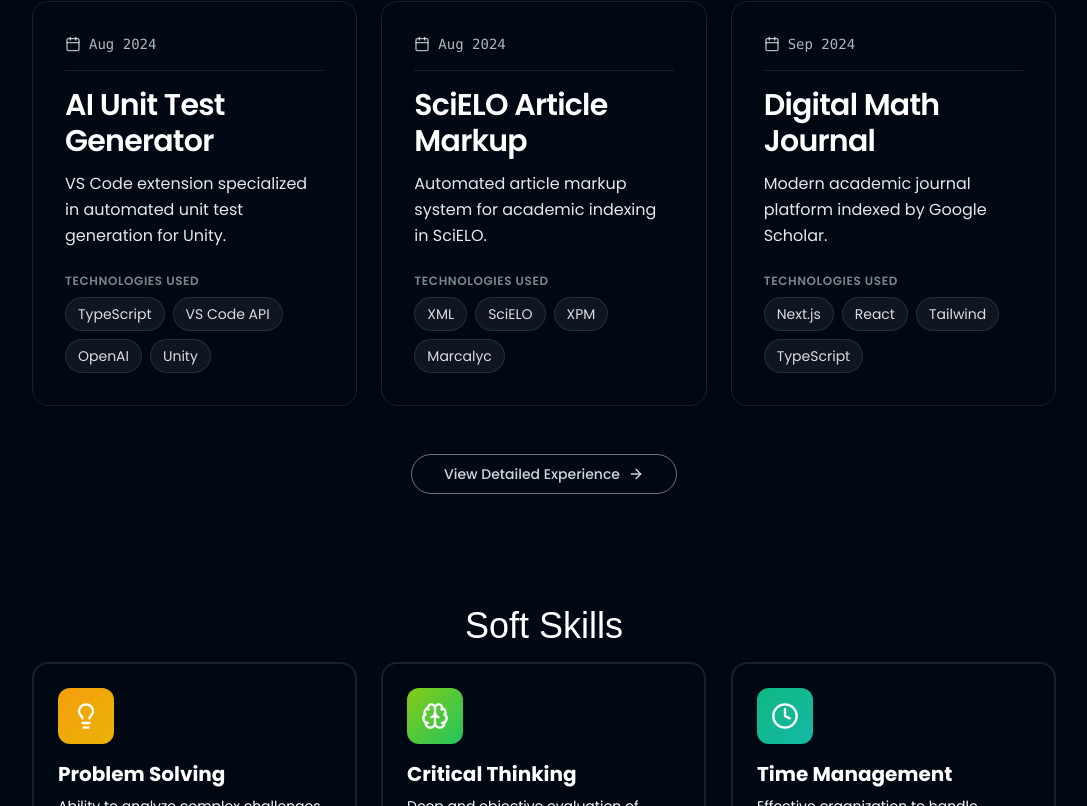
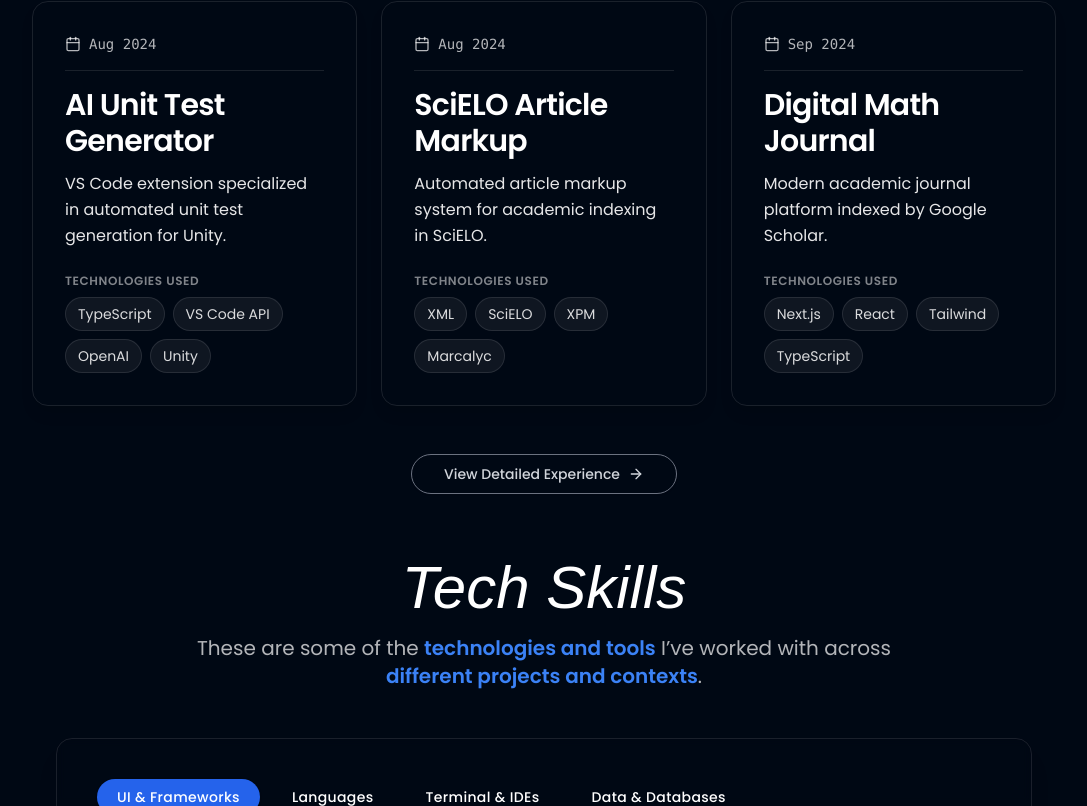
Before and after one commit to JosueMatamoros/Porfolio, a Next.js app: page / in a window 1280 px wide. Shown: the part 1994-2800 px from the top of the page, without its empty margins (96-1183 px from the left). Built offline with nearby package versions, Linux system fonts and the light colour scheme; a web font is replaced by a local one.

Commit message:
feat: tech skills finished

```diff
--- a/package.json
+++ b/package.json
@@ -11,6 +11,7 @@
   "dependencies": {
     "@radix-ui/react-avatar": "^1.1.10",
     "@radix-ui/react-slot": "^1.2.3",
+    "@radix-ui/react-tabs": "^1.1.13",
     "class-variance-authority": "^0.7.1",
     "clsx": "^2.1.1",
     "framer-motion": "^12.23.24",
@@ -18,6 +19,7 @@
     "next": "14.2.32",
     "react": "^18",
     "react-dom": "^18",
+    "react-icons": "^5.5.0",
     "tailwind-merge": "^3.3.1",
     "tailwindcss-animate": "^1.0.7"
   },
--- a/src/app/page.js
+++ b/src/app/page.js
@@ -1,7 +1,7 @@
-import HeaderComponent from "@/components/layout/HeaderComponent";
 import HeroSection from "@/components/sections/home/HeroSection";
 import ProjectsSection from "@/components/sections/ProjectsSection";
 import ExperiencePreviewSection from "@/components/sections/home/ExperiencePreviewSection";
+import TechSkills from "@/components/sections/TechSkills";
 import SoftSkillsSection from "@/components/sections/SoftSkillsSection";
 
 export default function Home() {
@@ -14,6 +14,7 @@ export default function Home() {
       <div className=" max-w-5xl">
       <ProjectsSection />
       <ExperiencePreviewSection/>
+      <TechSkills/>
       <SoftSkillsSection/>
       </div>
     </div>
--- /dev/null
+++ b/src/components/sections/TechSkills.jsx
@@ -0,0 +1,242 @@
+"use client";
+
+import { useState } from "react";
+import { motion, AnimatePresence } from "framer-motion";
+import { Card } from "@/components/ui/card";
+import { Tabs, TabsList, TabsTrigger, TabsContent } from "@/components/ui/tabs";
+import {
+  SiPython,
+  SiJavascript,
+  SiTypescript,
+  SiGo,
+  SiRust,
+  SiC,
+  SiCplusplus,
+  SiHtml5,
+  SiCss3,
+  SiTailwindcss,
+  SiReact,
+  SiVuedotjs,
+  SiAngular,
+  SiVite,
+  SiNextdotjs,
+  SiR,
+  SiOverleaf,
+  SiMarkdown,
+  SiMysql,
+  SiPostgresql,
+  SiGit,
+  SiGithub,
+  SiNodedotjs,
+  SiUnity,
+  SiWarp,
+  SiIntellijidea,
+  SiDatagrip
+} from "react-icons/si";
+
+import { FaJava } from "react-icons/fa6";
+import { VscVscode } from "react-icons/vsc";
+
+const techGroups = [
+  {
+    title: "UI & Frameworks",
+    subcategories: [
+      {
+        subtitle: "Styling",
+        techs: [
+          { name: "HTML", icon: SiHtml5 },
+          { name: "CSS", icon: SiCss3 },
+          { name: "Tailwind", icon: SiTailwindcss },
+        ],
+      },
+      {
+        subtitle: "Frameworks",
+        techs: [
+          { name: "React", icon: SiReact },
+          { name: "Vue", icon: SiVuedotjs },
+          { name: "Angular", icon: SiAngular },
+        ],
+      },
+      {
+        subtitle: "Build Tools",
+        techs: [
+          { name: "Vite", icon: SiVite },
+          { name: "Next.js", icon: SiNextdotjs },
+        ],
+      },
+    ],
+  },
+  {
+    title: "Languages",
+    subcategories: [
+      {
+        subtitle: "Proficient",
+        techs: [
+          { name: "Python", icon: SiPython },
+          { name: "Java", icon: FaJava },
+          { name: "JavaScript", icon: SiJavascript },
+          { name: "TypeScript", icon: SiTypescript },
+        ],
+      },
+      {
+        subtitle: "Experienced",
+        techs: [
+          { name: "Go", icon: SiGo },
+          { name: "Rust", icon: SiRust },
+          { name: "C", icon: SiC },
+          { name: "C++", icon: SiCplusplus },
+        ],
+      },
+    ],
+  },
+  {
+    title: "Terminal & IDEs",
+    subcategories: [
+      {
+        subtitle: "Terminal & Version Control",
+        techs: [
+          { name: "Git", icon: SiGit },
+          { name: "GitHub", icon: SiGithub },
+          { name: "Node.js", icon: SiNodedotjs },
+          { name: "Warp", icon: SiWarp },
+        ],
+      },
+      {
+        subtitle: "IDEs & Tools",
+        techs: [
+          { name: "VS Code", icon: VscVscode },
+          { name: "IntelliJ", icon: SiIntellijidea },
+          { name: "DataGrip", icon: SiDatagrip },
+          { name: "Unity", icon: SiUnity },
+        ],
+      },
+    ],
+  },
+  {
+    title: "Data & Databases",
+    subcategories: [
+      {
+        subtitle: "Documentation",
+        techs: [
+          { name: "R", icon: SiR },
+          { name: "LaTeX", icon: SiOverleaf },
+          { name: "Markdown", icon: SiMarkdown },
+        ],
+      },
+      {
+        subtitle: "Databases",
+        techs: [
+          { name: "MySQL", icon: SiMysql },
+          { name: "PostgreSQL", icon: SiPostgresql },
+        ],
+      },
+    ],
+  },
+];
+
+export default function TechSkills() {
+  const [hovered, setHovered] = useState(null);
+  const [activeTab, setActiveTab] = useState(techGroups[0].title);
+
+  return (
+    <section className="px-6 max-w-7xl mx-auto">
+      <div className="mb-12 text-center">
+        <h2 className="mb-4 font-title text-4xl italic text-white md:text-5xl lg:text-6xl">
+          Tech Skills
+        </h2>
+        <p className="mx-auto max-w-3xl text-lg leading-relaxed text-white/70 md:text-xl">
+          These are some of the{" "}
+          <span className="font-semibold text-secondary">
+            technologies and tools
+          </span>{" "}
+          I’ve worked with across{" "}
+          <span className="font-semibold text-secondary">
+            different projects and contexts
+          </span>
+          .
+        </p>
+      </div>
+
+      <Card className="bg-card/90 border border-white/10 shadow-xl overflow-hidden backdrop-blur-sm rounded-2xl m-4 lg:m-0 p-8 md:p-10 transition-all duration-500 hover:scale-[1.01] hover:shadow-2xl">
+        <Tabs
+          defaultValue={activeTab}
+          onValueChange={setActiveTab}
+          className="w-full"
+        >
+          <TabsList className="mb-6 flex flex-wrap justify-start gap-3 bg-transparent p-0">
+            {techGroups.map((group) => (
+              <TabsTrigger
+                key={group.title}
+                value={group.title}
+                className={`rounded-full px-5 py-2 text-sm font-medium tracking-wide transition-all
+                ${
+                  activeTab === group.title
+                    ? "bg-primary text-white shadow-md"
+                    : "text-foreground hover:text-primary"
+                }`}
+              >
+                {group.title}
+              </TabsTrigger>
+            ))}
+          </TabsList>
+
+          {techGroups.map((group) => (
+            <TabsContent key={group.title} value={group.title}>
+              <AnimatePresence mode="wait">
+                {activeTab === group.title && (
+                  <div
+                    className="space-y-8"
+                  >
+                    <div className="flex flex-col lg:flex-row justify-between">
+                      {group.subcategories.map((subcategory, idx) => (
+                        <div key={idx} className="flex-1 min-w-[250px]">
+                          {subcategory.subtitle && (
+                            <h5 className="text-xs font-semibold text-muted-foreground mb-3 tracking-wider uppercase">
+                              {subcategory.subtitle}
+                            </h5>
+                          )}
+                          <div className="flex flex-wrap gap-4">
+                            {subcategory.techs.map((tech) => {
+                              const Icon = tech.icon || SiReact;
+                              return (
+                                <div
+                                  key={tech.name}
+                                  className="relative group cursor-pointer"
+                                  onMouseEnter={() => setHovered(tech.name)}
+                                  onMouseLeave={() => setHovered(null)}
+                                >
+                                  <div
+                                    className={`relative overflow-hidden rounded-xl border-2 border-blue-500/30 hover:border-primary
+                                    bg-background/80 backdrop-blur w-20 h-20 flex items-center justify-center
+                                    transition-all duration-300 hover:scale-110 shadow-sm`}
+                                  >
+                                    <Icon size={36} className="relative z-10" />
+                                    <div
+                                      className={`absolute bottom-0 left-0 right-0 h-0 group-hover:h-4
+                                      bg-primary transition-all duration-300 ease-in-out rounded-b-lg`}
+                                    />
+                                  </div>
+                                  <div
+                                    className={`absolute inset-x-0 bottom-0 text-[12px] font-semibold text-center
+                                    text-white opacity-0 group-hover:opacity-100 group-hover:translate-y-1
+                                    transition-all duration-300 pointer-events-none`}
+                                  >
+                                    {tech.name}
+                                  </div>
+                                </div>
+                              );
+                            })}
+                          </div>
+                        </div>
+                      ))}
+                    </div>
+                  </div>
+                )}
+              </AnimatePresence>
+            </TabsContent>
+          ))}
+        </Tabs>
+      </Card>
+    </section>
+  );
+}
--- /dev/null
+++ b/src/components/ui/tabs.jsx
@@ -0,0 +1,43 @@
+"use client"
+
+import * as React from "react"
+import * as TabsPrimitive from "@radix-ui/react-tabs"
+
+import { cn } from "@/lib/utils"
+
+const Tabs = TabsPrimitive.Root
+
+const TabsList = React.forwardRef(({ className, ...props }, ref) => (
+  <TabsPrimitive.List
+    ref={ref}
+    className={cn(
+      "inline-flex h-9 items-center justify-center rounded-lg bg-muted p-1 text-muted-foreground",
+      className
+    )}
+    {...props} />
+))
+TabsList.displayName = TabsPrimitive.List.displayName
+
+const TabsTrigger = React.forwardRef(({ className, ...props }, ref) => (
+  <TabsPrimitive.Trigger
+    ref={ref}
+    className={cn(
+      "inline-flex items-center justify-center whitespace-nowrap rounded-md px-3 py-1 text-sm font-medium ring-offset-background transition-all focus-visible:outline-none focus-visible:ring-2 focus-visible:ring-ring focus-visible:ring-offset-2 disabled:pointer-events-none disabled:opacity-50 data-[state=active]:bg-background data-[state=active]:text-foreground data-[state=active]:shadow",
+      className
+    )}
+    {...props} />
+))
+TabsTrigger.displayName = TabsPrimitive.Trigger.displayName
+
+const TabsContent = React.forwardRef(({ className, ...props }, ref) => (
+  <TabsPrimitive.Content
+    ref={ref}
+    className={cn(
+      "mt-2 ring-offset-background focus-visible:outline-none focus-visible:ring-2 focus-visible:ring-ring focus-visible:ring-offset-2",
+      className
+    )}
+    {...props} />
+))
+TabsContent.displayName = TabsPrimitive.Content.displayName
+
+export { Tabs, TabsList, TabsTrigger, TabsContent }
```
Also changed, not shown: src/components/sections/ExperienceFullSection.jsx (+26 -10 lines).
